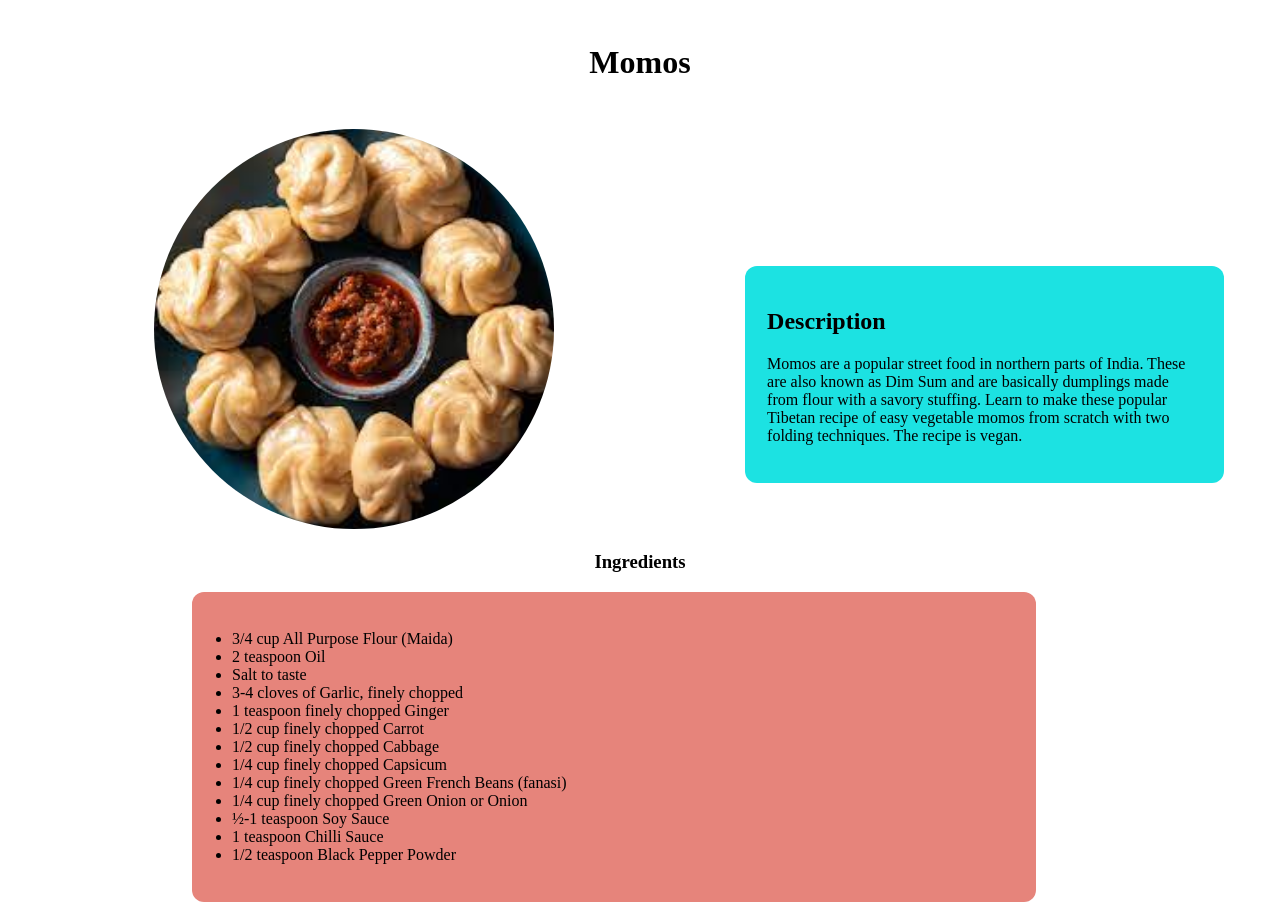
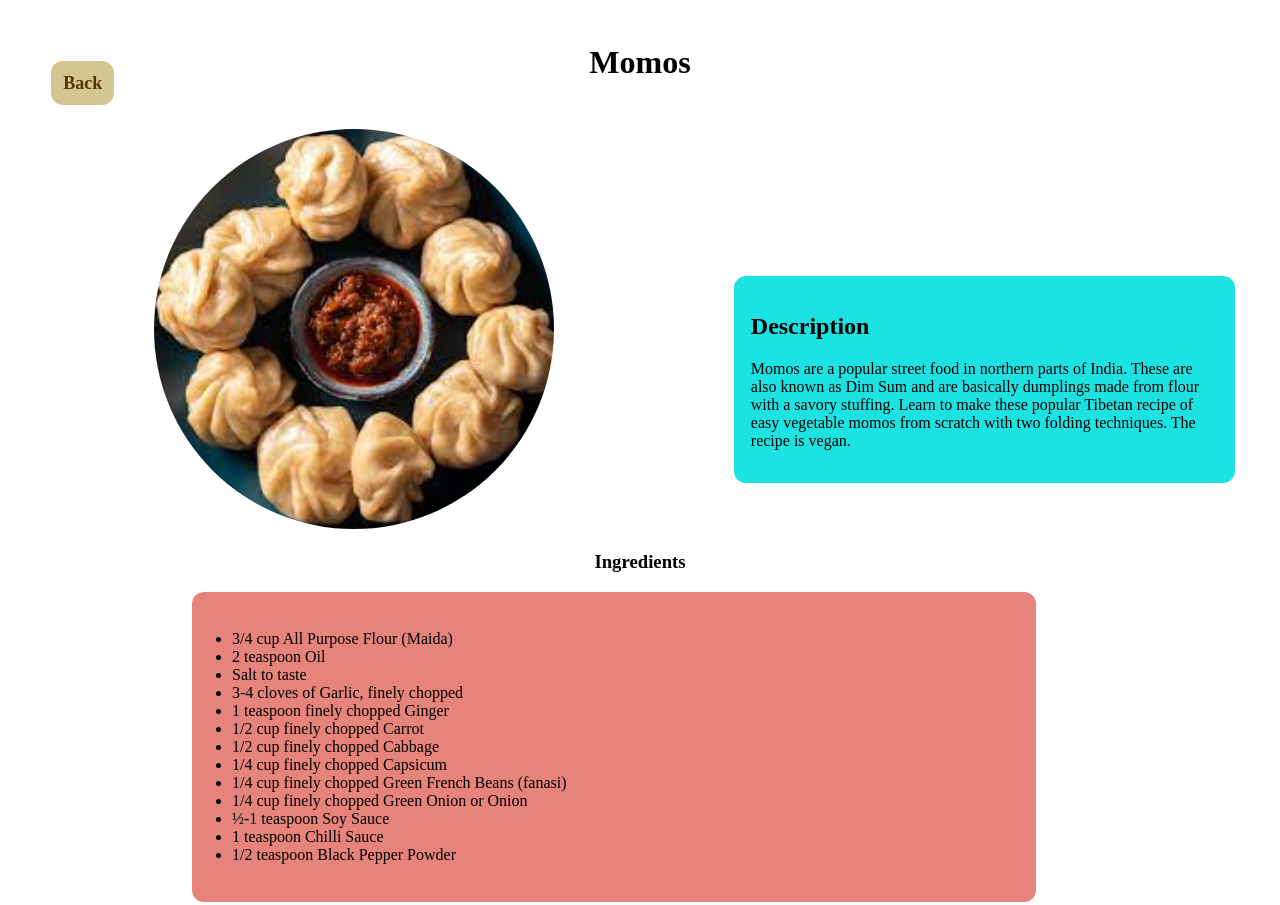
Before and after one commit to deepaagrawal668/odin-recipes, a plain HTML site: page recipes/momos.html in a window 1280 px wide. Shown: the top 905 px of the page. Drawn offline with Linux system fonts and the light colour scheme.

Commit message:
added back button

```diff
--- a/recipes/momos.html
+++ b/recipes/momos.html
@@ -8,7 +8,9 @@
     <link rel="stylesheet" href="../style.css">
 </head>
 <body>
+    <h5><a href="../index.html">Back</a></h5>
     <h1>Momos</h1>
+
     <div class="describe">
         <div class="left">
             <img src="../images/Momos.jpg" alt="Momos">
--- a/style.css
+++ b/style.css
@@ -78,8 +78,8 @@ a{
 
 .describe .right {
     background-color: rgb(28, 226, 226);
-    margin: auto 5%;
-    padding: 22px;
+    margin: auto 4%;
+    padding: 17px;
     border-radius: 12px;
     margin-bottom: 50px;
 }
@@ -103,3 +103,16 @@ body > ul li a{
     font-weight: 600;
     font-style: italic;
 }
+h5{
+    position: absolute;
+    font-size: large;
+    padding: auto 4%;
+    margin: 4%;
+
+}
+h5 a{
+    background-color: rgb(212, 198, 144);
+    padding: 12px;
+    border-radius: 12px;
+    color: rgb(83, 53, 5);
+}
```
Also changed, not shown: recipes/lasagna.html (+2 -0 lines), recipes/pavbhaji.html (+1 -0 lines).
